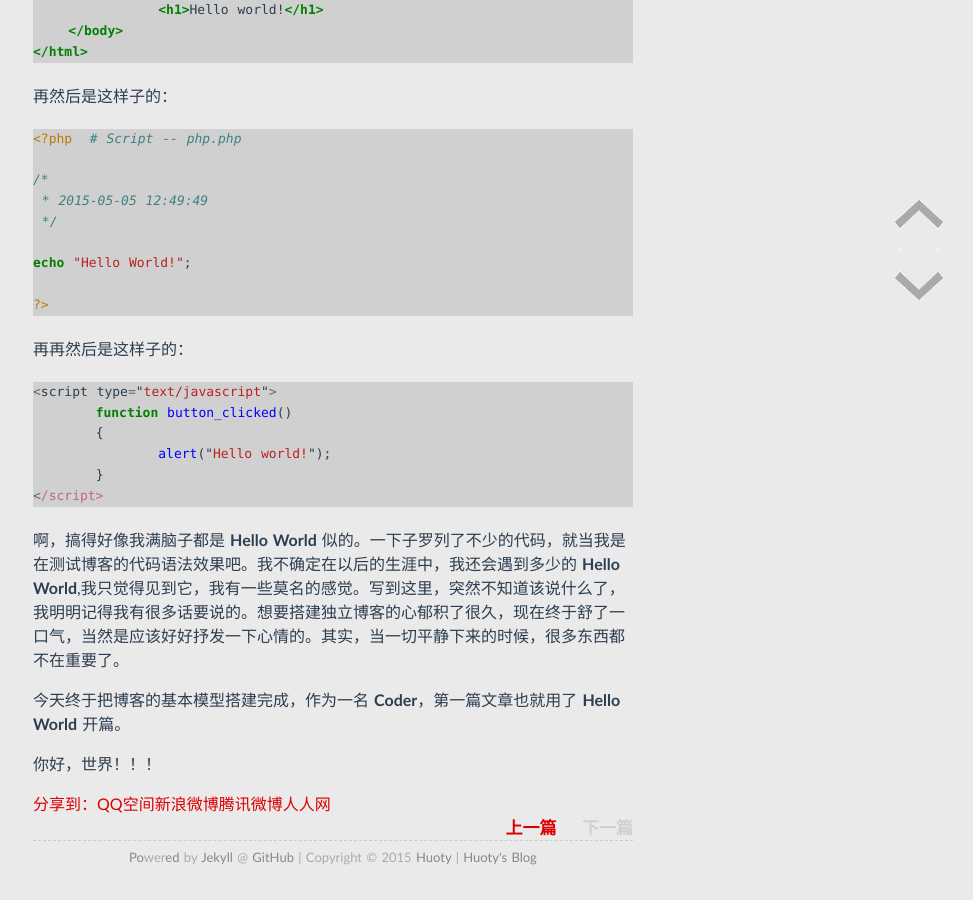
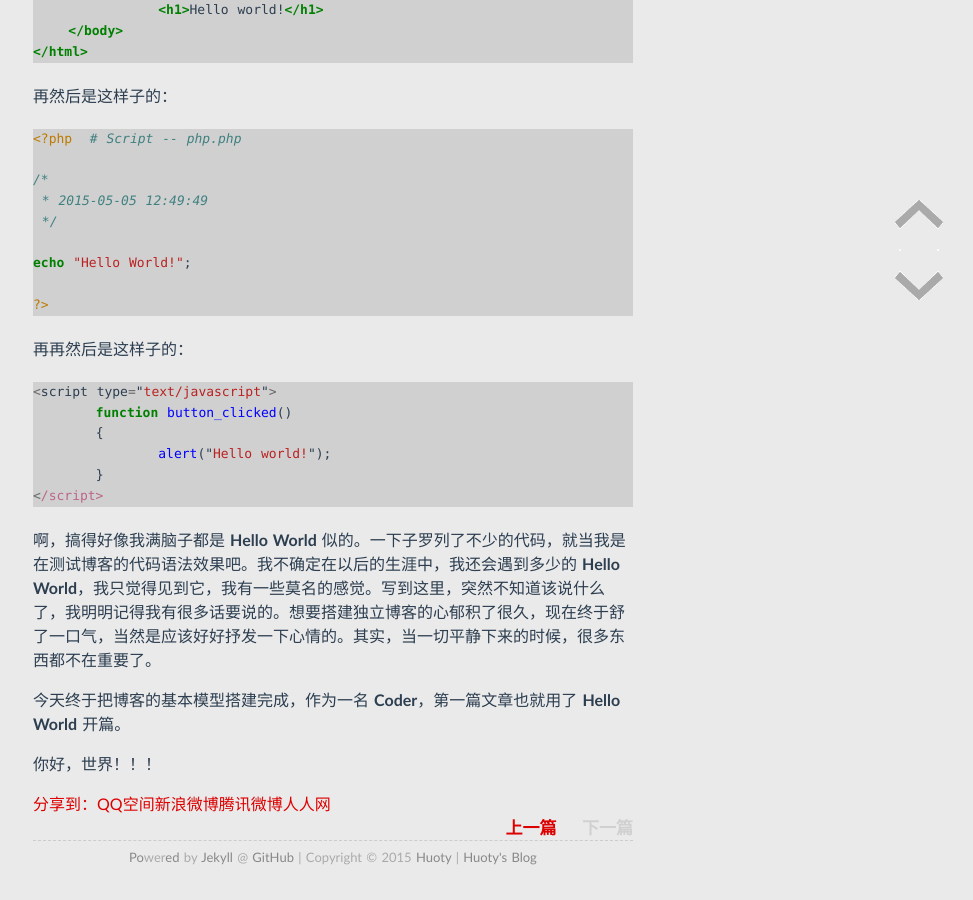
Before and after one commit to kuanghy/kuanghy.github.io, a Jekyll site: the page built from _posts/2015-05-05-hello-world.md, in a window 1280 px wide and 900 px high, scrolled down 1760 px. Shown: the whole window, without its empty margins (307-1280 px from the left). Built offline with Jekyll 4.4.1, drawn with Linux system fonts in a browser that asks for light colours; Markdown is read by kramdown in place of the engine named in the settings; comment, search, counter and statistics services are not loaded.

```diff
--- a/_posts/2015-05-05-hello-world.md
+++ b/_posts/2015-05-05-hello-world.md
@@ -95,7 +95,7 @@ echo "Hello World!";
 </script>
 {% endhighlight %}
 
-啊，搞得好像我满脑子都是 **Hello World** 似的。一下子罗列了不少的代码，就当我是在测试博客的代码语法效果吧。我不确定在以后的生涯中，我还会遇到多少的 **Hello World**,我只觉得见到它，我有一些莫名的感觉。写到这里，突然不知道该说什么了，我明明记得我有很多话要说的。想要搭建独立博客的心郁积了很久，现在终于舒了一口气，当然是应该好好抒发一下心情的。其实，当一切平静下来的时候，很多东西都不在重要了。
+啊，搞得好像我满脑子都是 **Hello World** 似的。一下子罗列了不少的代码，就当我是在测试博客的代码语法效果吧。我不确定在以后的生涯中，我还会遇到多少的 **Hello World**，我只觉得见到它，我有一些莫名的感觉。写到这里，突然不知道该说什么了，我明明记得我有很多话要说的。想要搭建独立博客的心郁积了很久，现在终于舒了一口气，当然是应该好好抒发一下心情的。其实，当一切平静下来的时候，很多东西都不在重要了。
 
 今天终于把博客的基本模型搭建完成，作为一名 **Coder**，第一篇文章也就用了 **Hello World** 开篇。
 
```
